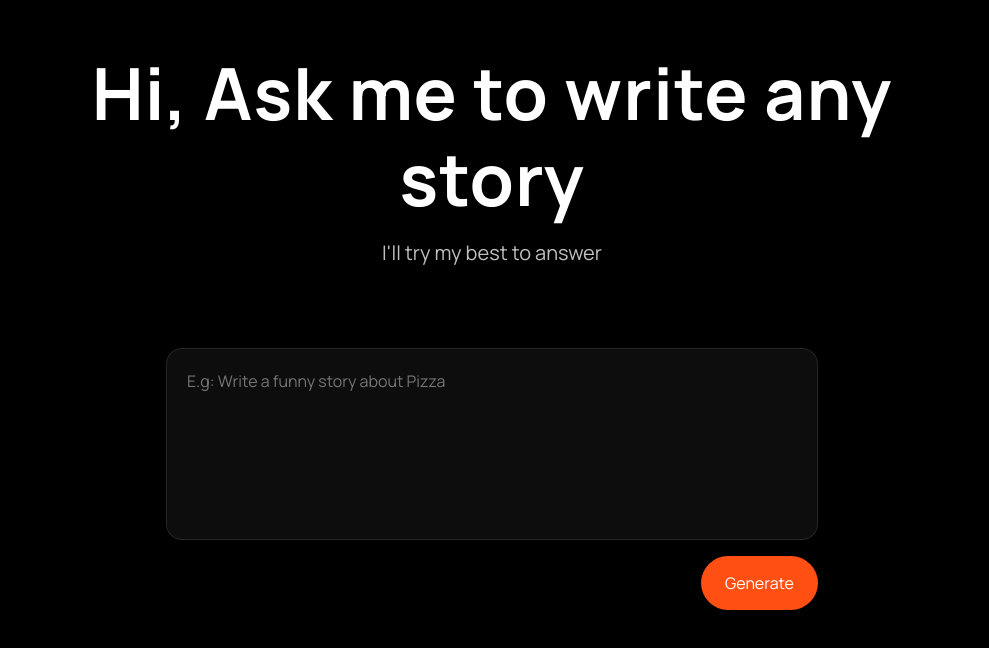
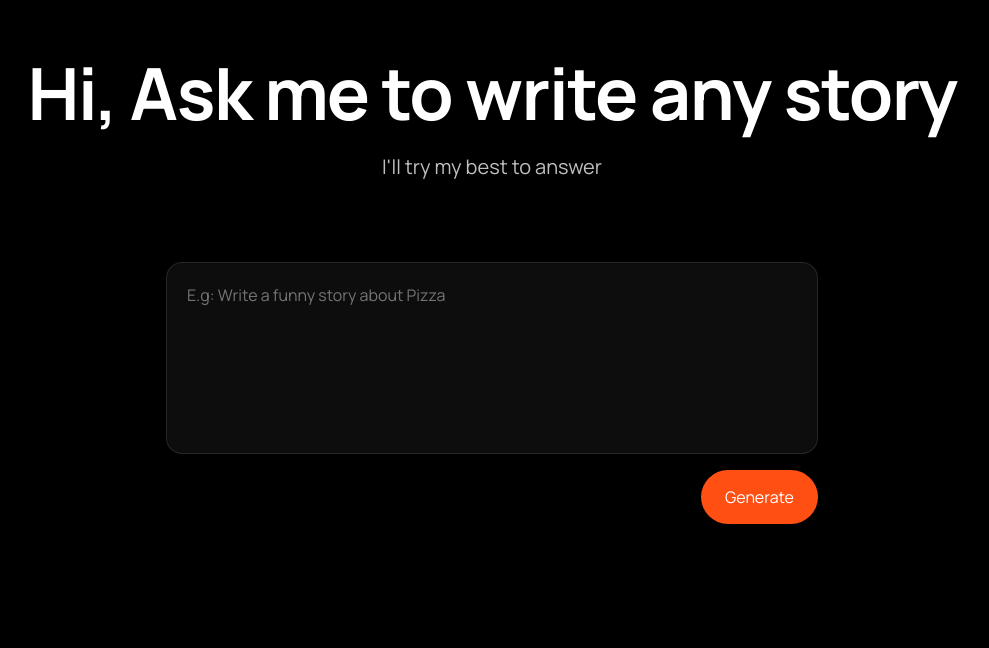
Before and after one commit to helloojohn/ai-assistant, a Next.js app: page / in a window 1280 px wide. Shown: the top 648 px of the page, without its empty margins (148-1137 px from the left). Built offline with nearby package versions, Linux system fonts and the light colour scheme.

Commit message:
Update file

```diff
--- a/pages/styles.css
+++ b/pages/styles.css
@@ -52,7 +52,7 @@ body {
     width: 100%;
     font-weight: 700;
     font-size: 72px;
-    letter-spacing: 1px;
+    letter-spacing: -1.5px;
     line-height: 1.2em;
     text-align: center;
     margin: 0;
```
